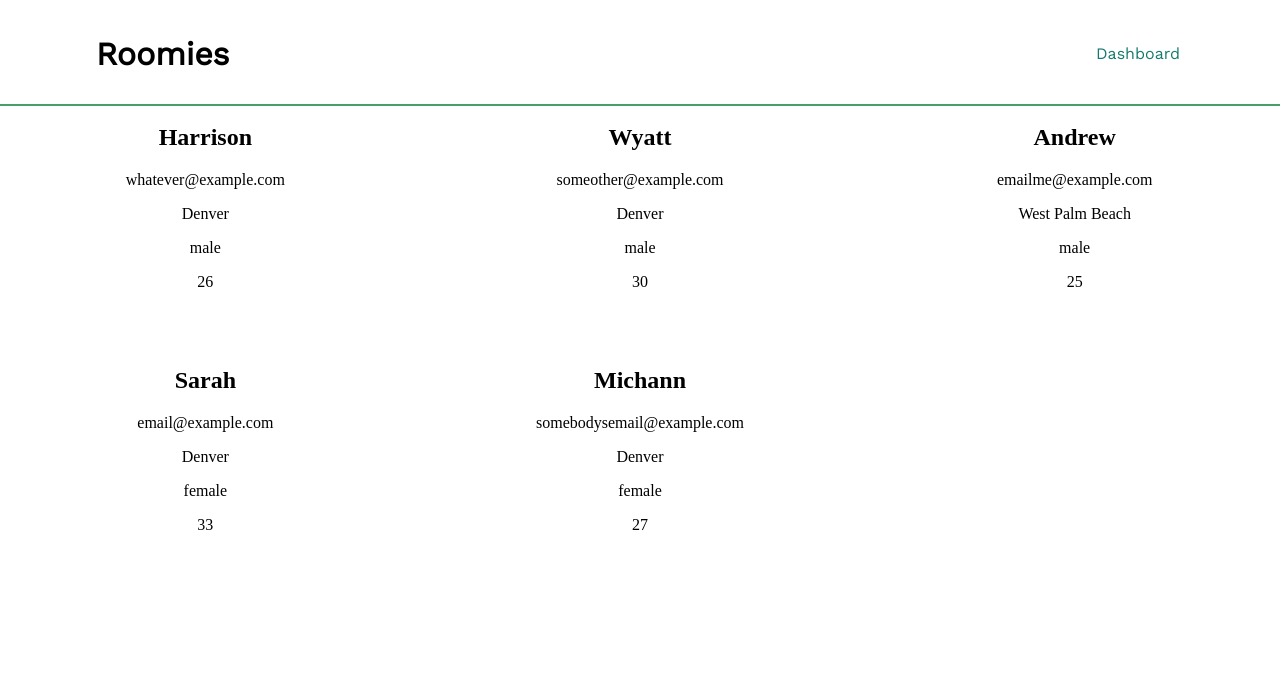
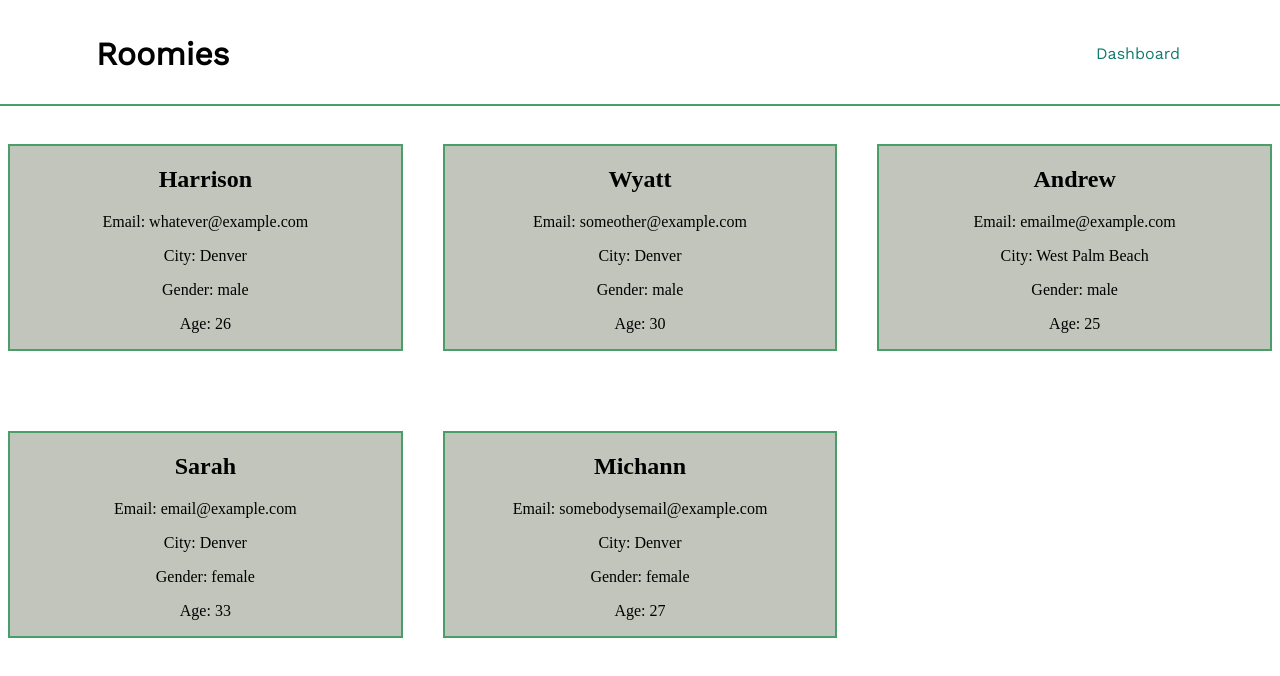
Before and after one commit to Turing-Roomies/roomies-fe, a React (Create React App) app: page /dashboard in a window 1280 px wide. Shown: the top 676 px of the page. Built offline with nearby package versions, Linux system fonts and the light colour scheme.

Commit message:
Add more info to cards

```diff
--- a/src/components/Card/Card.js
+++ b/src/components/Card/Card.js
@@ -1,4 +1,5 @@
 import React from 'react'
+import './Card.scss'
 
 export default function Card({ user }) {
 const { email, name, location, gender, age } = user.attributes
@@ -7,10 +8,10 @@ console.log(email);
     return (
         <article className='card'>
             <h1>{name}</h1>
-            <p>{email}</p>
-            <p>{location}</p>
-            <p>{gender}</p>
-            <p>{age}</p>
+            <p>Email: {email}</p>
+            <p>City: {location}</p>
+            <p>Gender: {gender}</p>
+            <p>Age: {age}</p>
         </article>
     )
 }
--- /dev/null
+++ b/src/components/Card/Card.scss
@@ -0,0 +1,7 @@
+@import '../../index.scss';
+
+.card {
+  margin-top: 40px;
+  background-color: #C2C5BB;
+  border: 2px solid $mediumGreen;
+}
--- a/src/index.scss
+++ b/src/index.scss
@@ -1,2 +1,3 @@
 @import './styles/variables';
 @import './styles/mixins';
+@import './components/Dashboard/Dashboard.scss';
```
